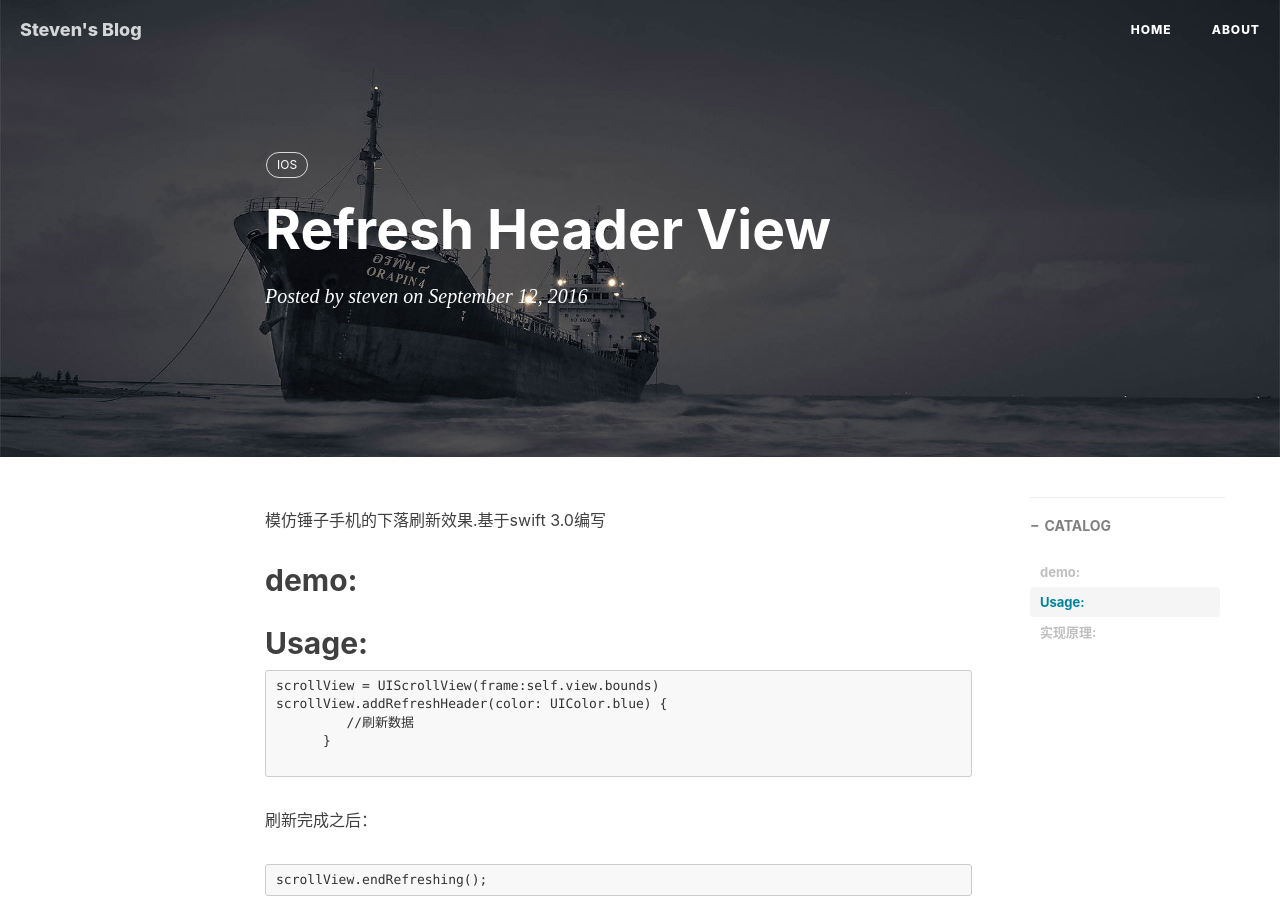
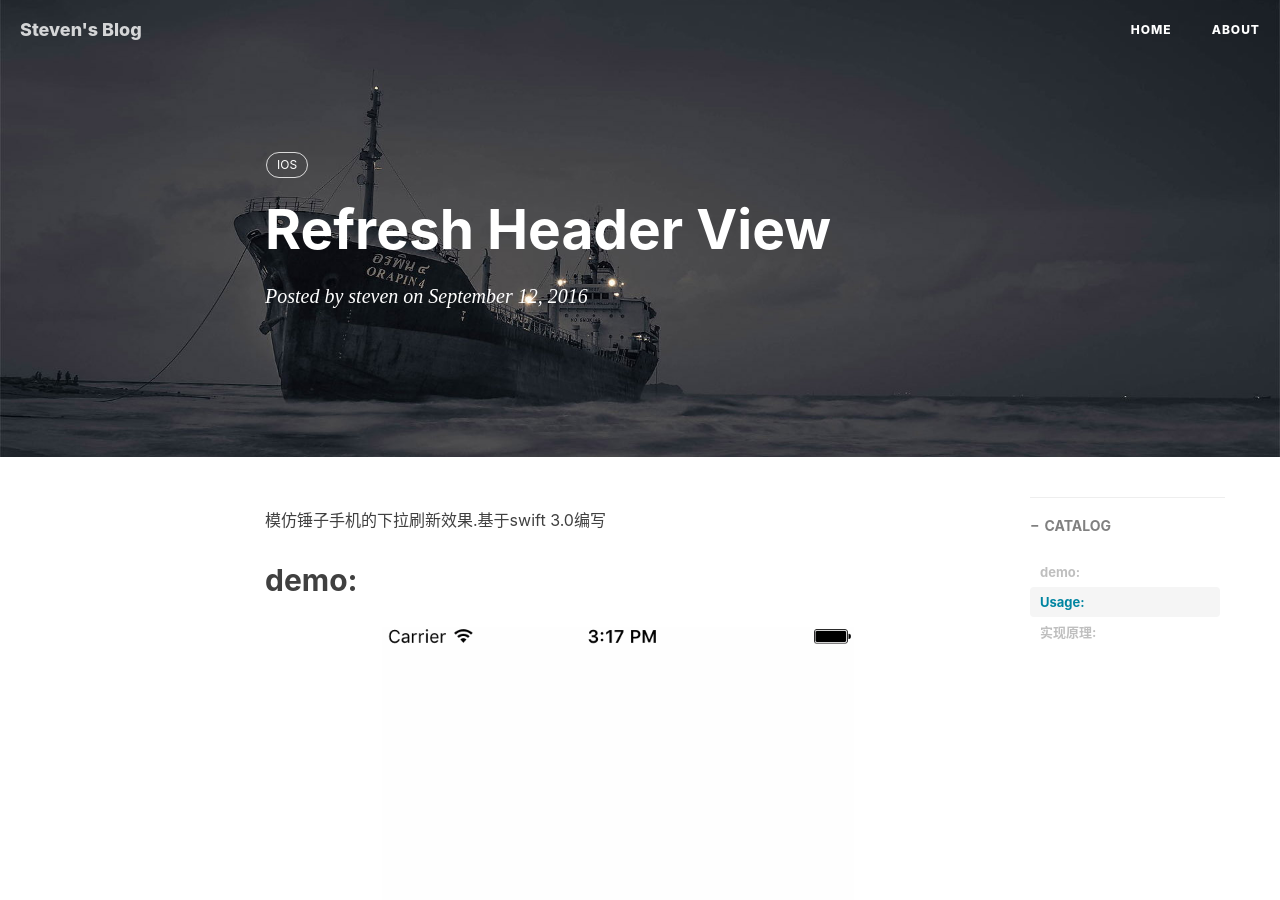
Before and after one commit to StevenDXC/Blog, a Jekyll site: the page built from _posts/2016-09-12-Refreshview.md, in a window 1280 px wide and 900 px high. Built offline with Jekyll 4.4.1, drawn with Linux system fonts in a browser that asks for light colours; nearby versions of some CDN libraries; Markdown is read by kramdown in place of the engine named in the settings; comment, search, counter and statistics services are not loaded.

Commit message:
Update 2016-09-12-Refreshview.md

````diff
--- a/_posts/2016-09-12-Refreshview.md
+++ b/_posts/2016-09-12-Refreshview.md
@@ -9,11 +9,12 @@ tags:
     - IOS
 ---
 
-模仿锤子手机的下落刷新效果.基于swift 3.0编写
+模仿锤子手机的下拉刷新效果.基于swift 3.0编写
 
 demo:
 ---
 
+![image]({{ site.baseurl }}/img/post/refresh_header.gif)
 
 Usage:
 ---
@@ -23,7 +24,6 @@ scrollView = UIScrollView(frame:self.view.bounds)
 scrollView.addRefreshHeader(color: UIColor.blue) {
          //刷新数据
       }
-
 ```
 
 刷新完成之后：
````
